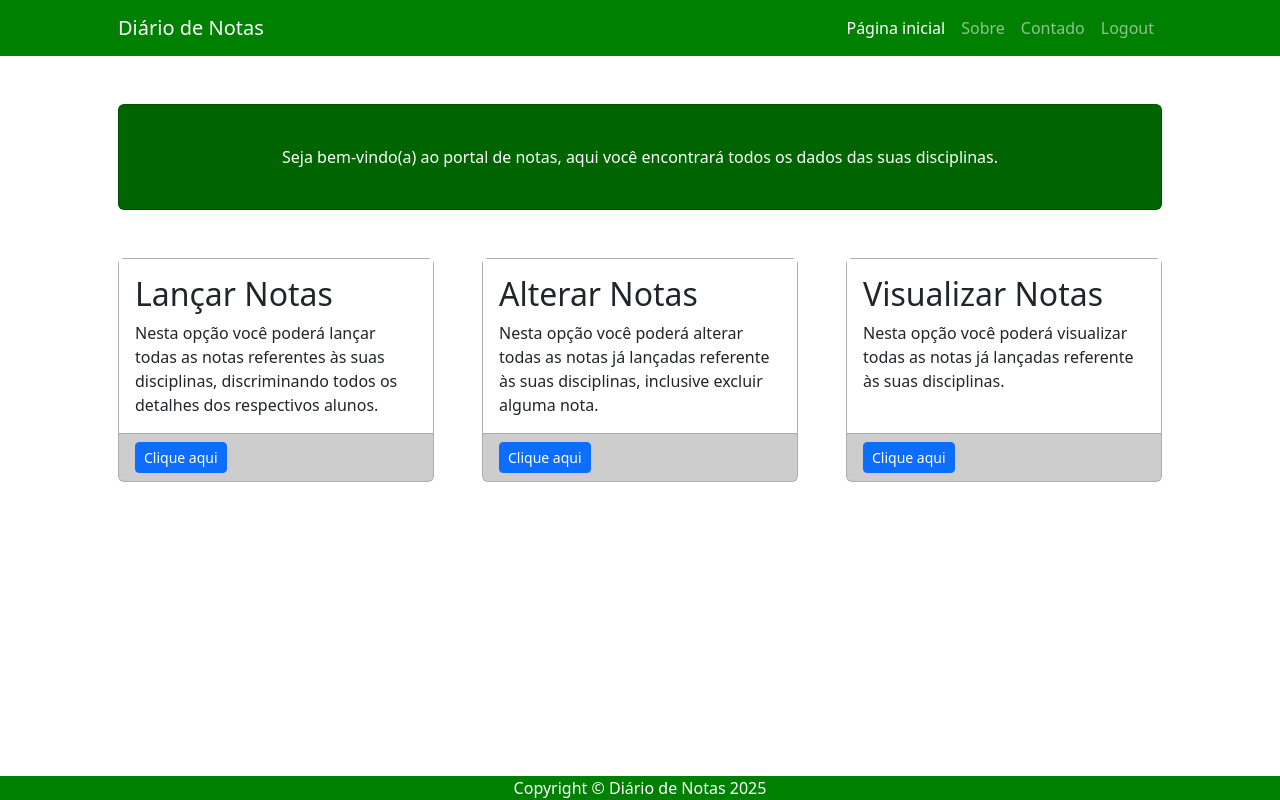
After one commit to victornunes-off/novoSite, a Django app: page /home/ in a window 1280 px wide. The commit adds this page. Run offline with Django 5.2, Linux system fonts and the light colour scheme; some libraries are stand-ins or nearby versions.

Commit message:
Aula: 30.05.2025

```diff
--- /dev/null
+++ b/usuarios/templates/usuarios/base.html
@@ -0,0 +1,72 @@
+{% load static %}
+<!DOCTYPE html>
+<html lang="pt-br">
+<head>
+    <meta charset="UTF-8">
+    <meta name="viewport" content="width=device-width, initial-scale=1.0">
+    <link href="{% static 'css/bootstrap.min.css' %}" rel="stylesheet">
+    <title>Template base</title>
+</head>
+<body>
+    <!-- Responsive navbar-->
+    <nav class="navbar navbar-expand-lg navbar-dark " style="background-color: #008000;">
+            <div class="container px-5">
+                <a class="navbar-brand" href="#!">Diário de Notas</a>
+                <button class="navbar-toggler" type="button" data-bs-toggle="collapse" data-bs-target="#navbarSupportedContent" aria-controls="navbarSupportedContent" aria-expanded="false" aria-label="Toggle navigation"><span class="navbar-toggler-icon"></span></button>
+                <div class="collapse navbar-collapse" id="navbarSupportedContent">
+                    <ul class="navbar-nav ms-auto mb-2 mb-lg-0">
+                        <li class="nav-item"><a class="nav-link active" aria-current="page" href="#!">Página inicial</a></li>
+                        <li class="nav-item"><a class="nav-link" href="#!">Sobre</a></li>
+                        <li class="nav-item"><a class="nav-link" href="#!">Contado</a></li>
+                        <li class="nav-item"><a class="nav-link" href="#!">Logout</a></li>
+                    </ul>
+                </div>
+            </div>
+        </nav>
+        <!-- Page Content-->
+        <div class="container px-4 px-lg-5">
+            <!-- Call to Action-->
+            <div class="card text-white my-5 py-4 text-center" style="background-color: #006400;">
+                <div class="card-body"><p class="text-white m-0">Seja bem-vindo(a) ao portal de notas, aqui você encontrará todos os dados das suas disciplinas.</p></div>
+            </div>
+            <!-- Content Row-->
+            <div class="row gx-4 gx-lg-5">
+                <div class="col-md-4 mb-5">
+                    <div class="card h-100" style="background-color: #D3D3D3;">
+                        <div class="card-body" style="background-color: #FFFFFF;">
+                            <h2 class="card-title">Lançar Notas</h2>
+                            <p class="card-text">Nesta opção você poderá lançar todas as notas referentes às suas disciplinas, discriminando todos os detalhes dos respectivos alunos.</p>
+                        </div>
+                        <div class="card-footer"><a class="btn btn-primary btn-sm" href="#!">Clique aqui</a></div>
+                    </div>
+                </div>
+                <div class="col-md-4 mb-5">
+                    <div class="card h-100" style="background-color: #D3D3D3;">
+                        <div class="card-body" style="background-color: #FFFFFF;">
+                            <h2 class="card-title">Alterar Notas</h2>
+                            <p class="card-text">Nesta opção você poderá alterar todas as notas já lançadas referente às suas disciplinas, inclusive excluir alguma nota.</p>
+                        </div>
+                        <div class="card-footer"><a class="btn btn-primary btn-sm" href="#!">Clique aqui</a></div>
+                    </div>
+                </div>
+                <div class="col-md-4 mb-5">
+                    <div class="card h-100" style="background-color: #D3D3D3;">
+                        <div class="card-body" style="background-color: #FFFFFF;">
+                            <h2 class="card-title">Visualizar Notas</h2>
+                            <p class="card-text">Nesta opção você poderá visualizar todas as notas já lançadas referente às suas disciplinas.</p>
+                        </div>
+                        <div class="card-footer"><a class="btn btn-primary btn-sm" href="#!">Clique aqui</a></div>
+                    </div>
+                </div>
+            </div>
+        </div>
+        <!-- Footer-->
+        <footer class="fixed-bottom" style="background-color: #008000;">
+            <div class="container px-4 px-lg-5"><p class="m-0 text-center text-white">Copyright &copy; Diário de Notas 2025</p></div>
+        </footer>
+        <!-- Bootstrap core JS-->
+        <script src="https://cdn.jsdelivr.net/npm/bootstrap@5.2.3/dist/js/bootstrap.bundle.min.js"></script>
+        <!-- Core theme JS-->
+        <script src="js/scripts.js"></script>
+</body>
+</html>
--- /dev/null
+++ b/usuarios/templates/usuarios/home.html
@@ -0,0 +1 @@
+{% extends 'usuarios/base.html' %}
--- a/usuarios/urls.py
+++ b/usuarios/urls.py
@@ -4,4 +4,5 @@ from . import views
 urlpatterns = [
     path('login/', views.login, name = 'login'),
     path('cadastro/', views.cadastro, name = 'cadastro'),
+    path('home/', views.home, name = 'home'),
 ]
--- a/usuarios/views.py
+++ b/usuarios/views.py
@@ -37,3 +37,6 @@ def cadastro(request):
             user.save()
 
             return HttpResponse("Usuário cadastrado com sucesso!")
+
+def home(request):
+    return render(request, 'usuarios/home.html')
```
Also changed, not shown: usuarios/templates/usuarios/cadastro.html (+7 -25 lines).
